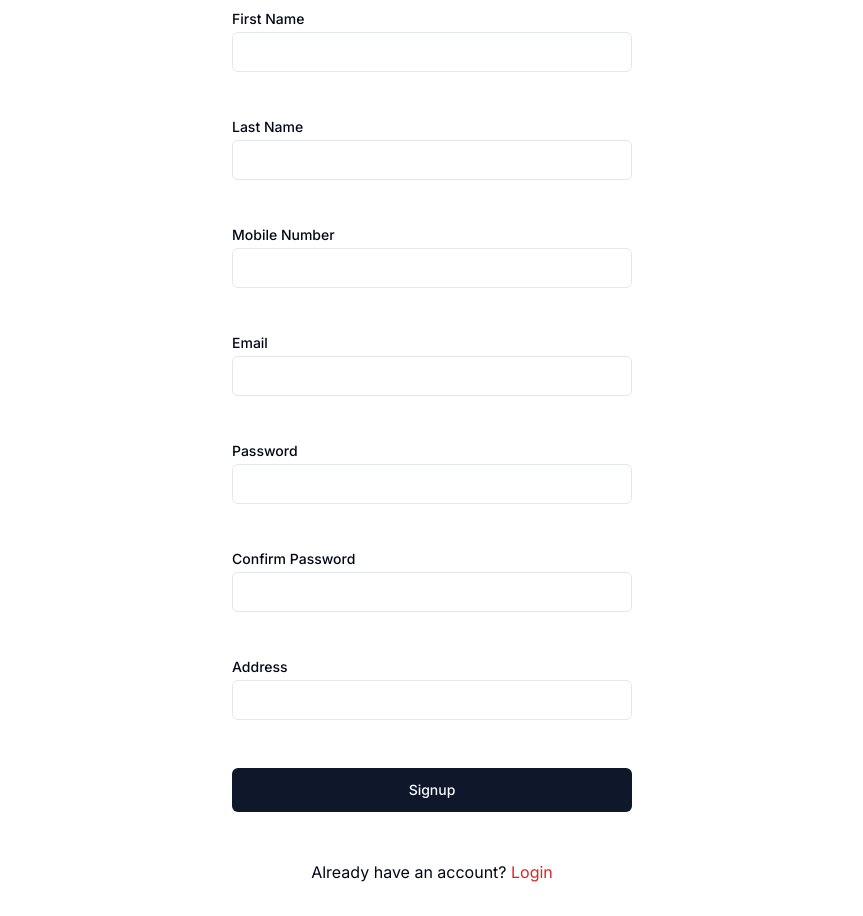
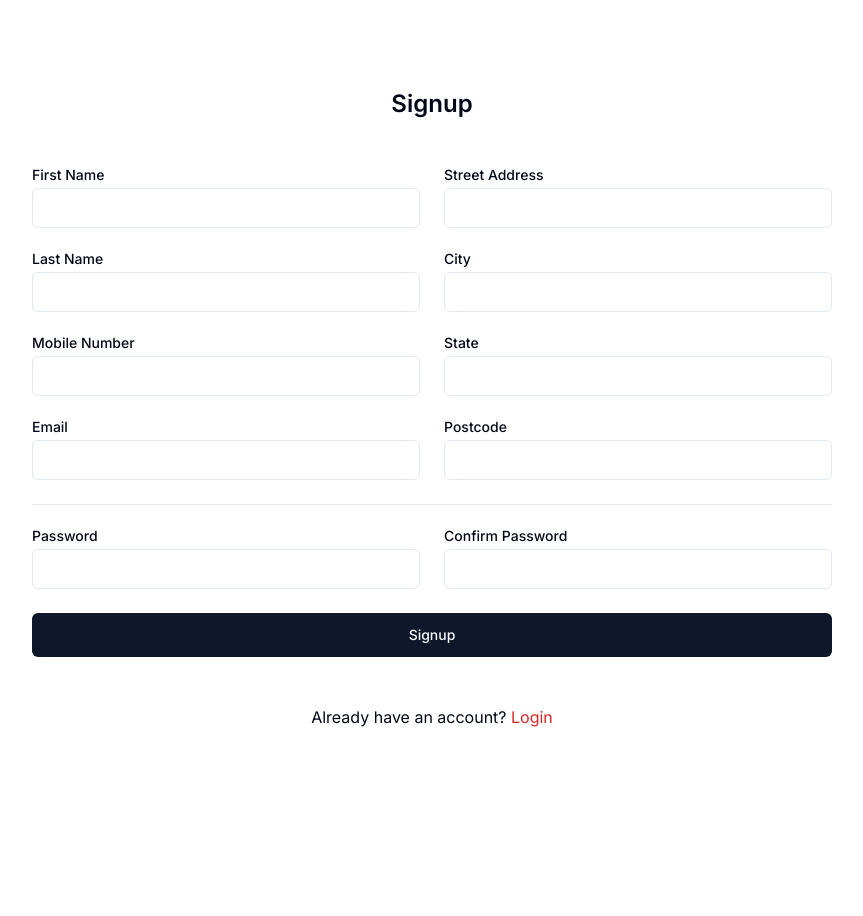
Before and after one commit to tomefira/food-to-you, a Next.js app: page /signup in a window 1280 px wide. Shown: the whole page, without its empty margins (208-1071 px from the left). After the commit the page ends 800 px from the top, so only its background shows below. Built offline with nearby package versions, Linux system fonts and the light colour scheme.

Commit message:
Sign up form fully functional

```diff
--- a/package.json
+++ b/package.json
@@ -15,6 +15,7 @@
     "@radix-ui/react-label": "^2.0.2",
     "@radix-ui/react-navigation-menu": "^1.1.4",
     "@radix-ui/react-select": "^2.0.0",
+    "@radix-ui/react-separator": "^1.0.3",
     "@radix-ui/react-slot": "^1.0.2",
     "@vercel/postgres": "^0.8.0",
     "bcrypt": "^5.1.1",
--- /dev/null
+++ b/src/components/ui/separator.tsx
@@ -0,0 +1,31 @@
+"use client"
+
+import * as React from "react"
+import * as SeparatorPrimitive from "@radix-ui/react-separator"
+
+import { cn } from "@/lib/utils"
+
+const Separator = React.forwardRef<
+  React.ElementRef<typeof SeparatorPrimitive.Root>,
+  React.ComponentPropsWithoutRef<typeof SeparatorPrimitive.Root>
+>(
+  (
+    { className, orientation = "horizontal", decorative = true, ...props },
+    ref
+  ) => (
+    <SeparatorPrimitive.Root
+      ref={ref}
+      decorative={decorative}
+      orientation={orientation}
+      className={cn(
+        "shrink-0 bg-border",
+        orientation === "horizontal" ? "h-[1px] w-full" : "h-full w-[1px]",
+        className
+      )}
+      {...props}
+    />
+  )
+)
+Separator.displayName = SeparatorPrimitive.Root.displayName
+
+export { Separator }
--- a/src/components/ui/signup-form.tsx
+++ b/src/components/ui/signup-form.tsx
@@ -4,6 +4,7 @@ import { Alert } from '@/components/ui/alert'
 import { Button } from '@/components/ui/button'
 import { Input } from '@/components/ui/input'
 import { Label } from '@/components/ui/label'
+import { Separator } from '@/components/ui/separator'
 import { useRouter } from 'next/navigation'
 import { useState } from 'react'
 
@@ -13,17 +14,17 @@ export const SignupForm = () => {
   const [lastName, setLastName] = useState('')
   const [mobileNum, setMobileNum] = useState('')
   const [email, setEmail] = useState('')
-  const [password, setPassword] = useState('')
-  const [confirmPassword, setConfirmPassword] = useState('')
-  const [address, setAddress] = useState('')
+  const [street, setStreet] = useState('')
+  const [city, setCity] = useState('')
+  const [state, setState] = useState('')
+  const [zip, setZip] = useState('')
+  const [password, setPassword] = useState('');
+  const [confirmPassword, setConfirmPassword] = useState('');
   const [error, setError] = useState('')
 
   const onSubmit = async (e: React.FormEvent) => {
     e.preventDefault()
-    if (password !== confirmPassword) {
-      setError('Passwords do not match')
-      return
-    }
+    const address = `${street}, ${city}, ${state}, ${zip}`
     try {
       const res = await fetch('/api/auth/signup', {
         method: 'POST',
@@ -45,7 +46,9 @@ export const SignupForm = () => {
   }
 
   return (
-    <form onSubmit={onSubmit} className="space-y-12 w-full sm:w-[400px]">
+    <form onSubmit={onSubmit} className="space-y-6 w-full sm:w-[800px] mx-auto rounded-md">
+      <div className="grid grid-cols-1 sm:grid-cols-2 gap-6">
+        <div className="space-y-6">
           <div className="grid w-full items-center gap-1.5">
             <Label htmlFor="firstName">First Name</Label>
             <Input
@@ -90,6 +93,56 @@ export const SignupForm = () => {
               type="email"
             />
           </div>
+        </div>
+        <div className="space-y-6">
+          <div className="grid w-full items-center gap-1.5">
+            <Label htmlFor="street">Street Address</Label>
+            <Input
+              className="w-full"
+              required
+              value={street}
+              onChange={(e) => setStreet(e.target.value)}
+              id="street"
+              type="text"
+            />
+          </div>
+          <div className="grid w-full items-center gap-1.5">
+            <Label htmlFor="city">City</Label>
+            <Input
+              className="w-full"
+              required
+              value={city}
+              onChange={(e) => setCity(e.target.value)}
+              id="city"
+              type="text"
+            />
+          </div>
+          <div className="grid w-full items-center gap-1.5">
+            <Label htmlFor="state">State</Label>
+            <Input
+              className="w-full"
+              required
+              value={state}
+              onChange={(e) => setState(e.target.value)}
+              id="state"
+              type="text"
+            />
+          </div>
+          <div className="grid w-full items-center gap-1.5">
+            <Label htmlFor="zip">Postcode</Label>
+            <Input
+              className="w-full"
+              required
+              value={zip}
+              onChange={(e) => setZip(e.target.value)}
+              id="zip"
+              type="text"
+            />
+          </div>
+        </div>
+      </div>
+      <Separator/>
+      <div className="grid grid-cols-1 sm:grid-cols-2 gap-6">
         <div className="grid w-full items-center gap-1.5">
           <Label htmlFor="password">Password</Label>
           <Input
@@ -112,23 +165,13 @@ export const SignupForm = () => {
             type="password"
           />
         </div>
-      <div className="grid w-full items-center gap-1.5">
-        <Label htmlFor="address">Address</Label>
-        <Input
-          className="w-full"
-          required
-          value={address}
-          onChange={(e) => setAddress(e.target.value)}
-          id="address"
-          type="text"
-        />
       </div>
-      {error && <Alert>{error}</Alert>}
       <div className="w-full">
         <Button className="w-full" size="lg">
           Signup
         </Button>
       </div>
+      {error && <Alert>{error}</Alert>}
     </form>
   )
 }
```
Also changed, not shown: 1 other file (tests, documents, lock files or other folders). Lines whose indentation alone changed are shown as unchanged.
